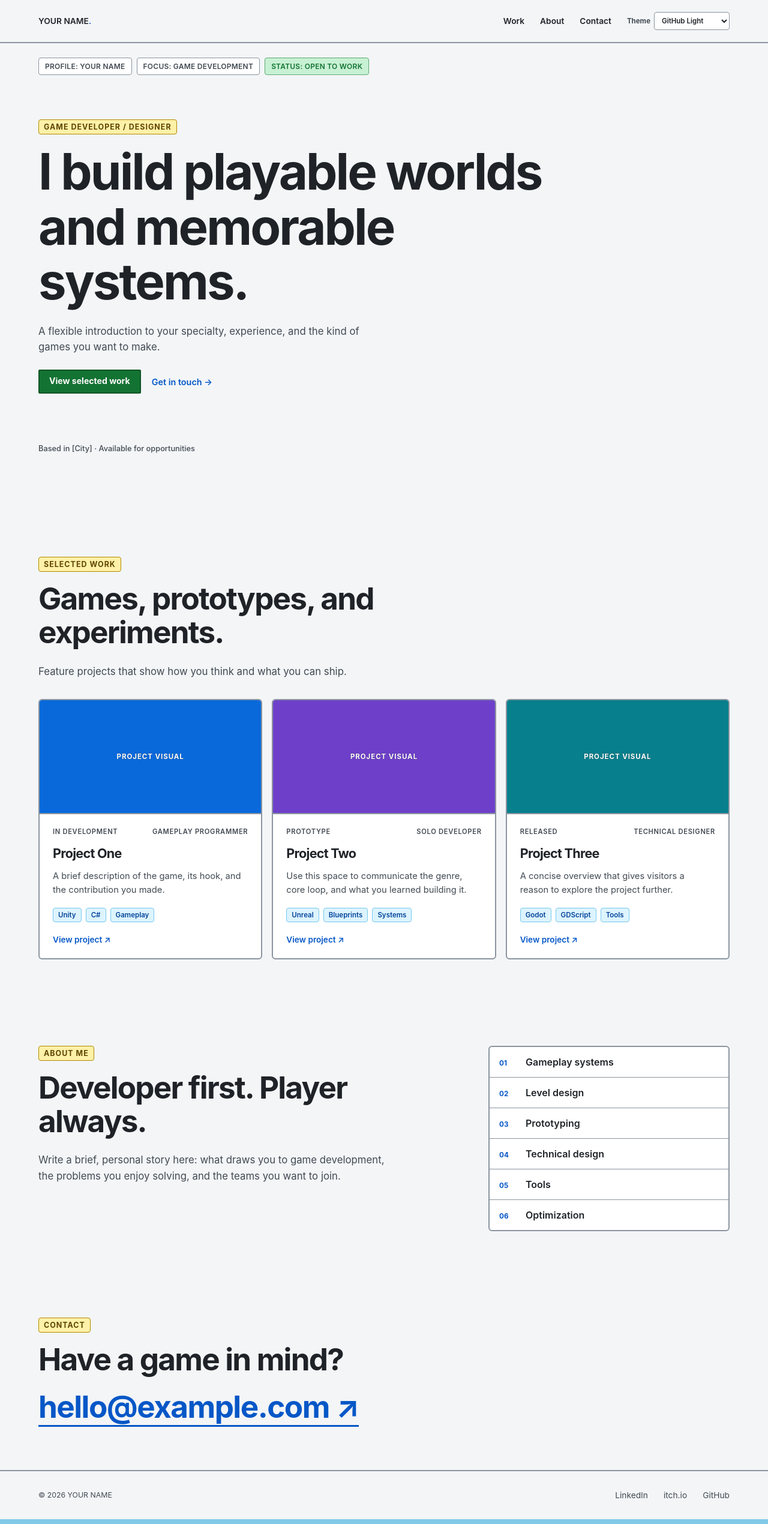
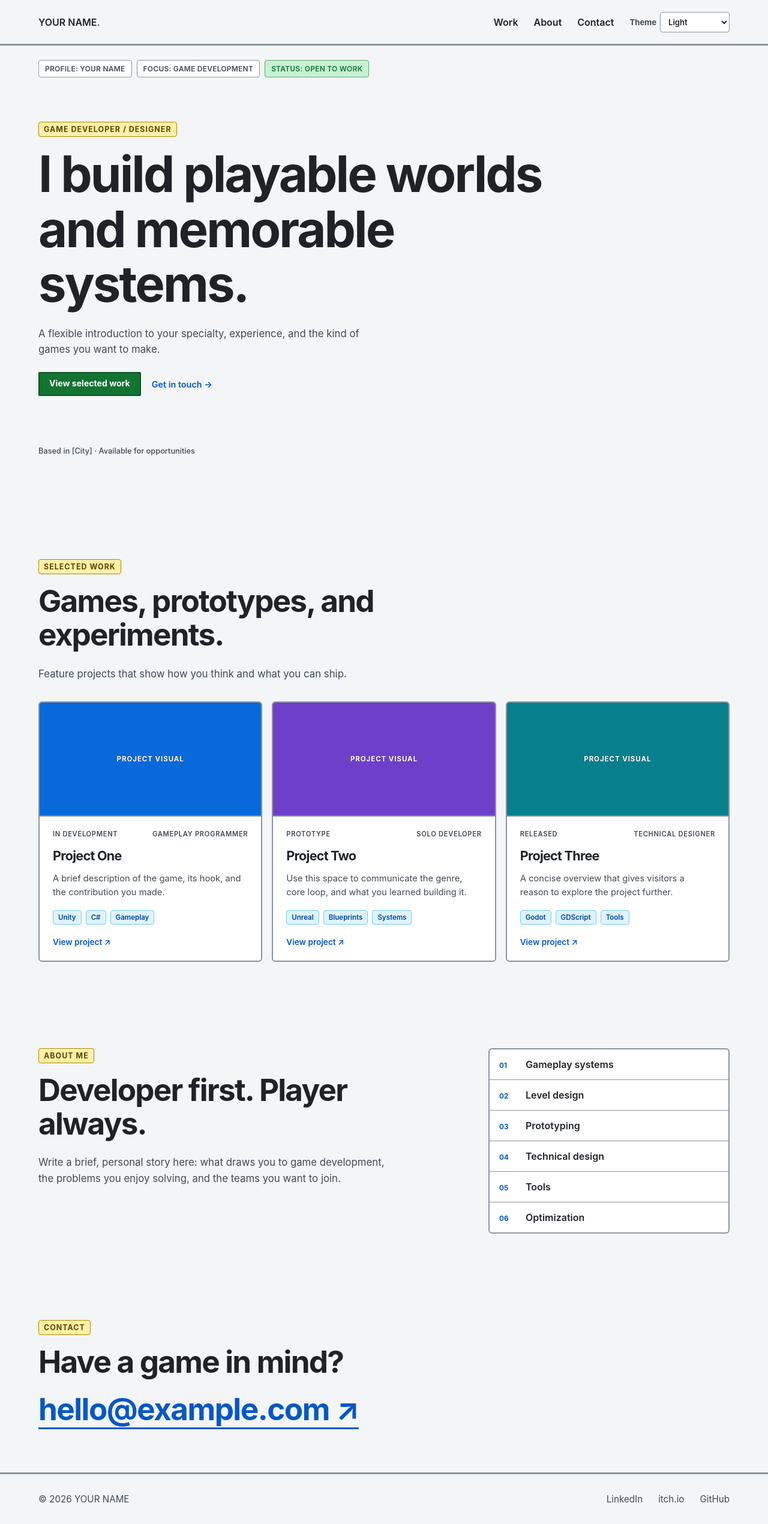
Before and after one commit to oxyenjoyer/PRTF, a React (Vite) app: page / in a window 1280 px wide. Shown: the whole page at 60% size. Built offline with nearby package versions, Linux system fonts and the light colour scheme.

Commit message:
Finalised themes and its stuff

```diff
--- a/src/App.tsx
+++ b/src/App.tsx
@@ -13,7 +13,7 @@ export default function App() {
   const [theme, setTheme] = useState<'light' | 'dark' | 'midnight'>('light')
 
   return <main className={`world theme-${theme}`}>
-    <nav className="nav container"><a className="brand" href="#top">YOUR NAME<span>.</span></a><div className="nav-tools"><a href="#work">Work</a><a href="#about">About</a><a href="#contact">Contact</a><label className="theme-picker">Theme<select value={theme} onChange={event => setTheme(event.target.value as typeof theme)} aria-label="Select portfolio theme"><option value="light">GitHub Light</option><option value="dark">GitHub Dark</option><option value="midnight">Midnight</option></select></label></div></nav>
+    <nav className="nav container"><a className="brand" href="#top">YOUR NAME<span>.</span></a><div className="nav-tools"><a href="#work">Work</a><a href="#about">About</a><a href="#contact">Contact</a><label className="theme-picker">Theme<select value={theme} onChange={event => setTheme(event.target.value as typeof theme)} aria-label="Select portfolio theme"><option value="light">Light</option><option value="dark">Dark</option><option value="midnight">Midnight</option></select></label></div></nav>
     {/* Edit these compact profile labels to match your role, focus, and availability. */}
     <div className="world-hud container"><span>PROFILE: YOUR NAME</span><span>FOCUS: GAME DEVELOPMENT</span><span>STATUS: OPEN TO WORK</span></div>
     <section className="hero container" id="top"><p className="eyebrow">Game developer / designer</p><h1>I build playable worlds and memorable systems.</h1><p className="lead">A flexible introduction to your specialty, experience, and the kind of games you want to make.</p><div className="actions"><a className="button" href="#work">View selected work</a><a href="#contact">Get in touch →</a></div><p className="meta">Based in [City] · Available for opportunities</p></section>
--- a/src/github-light.css
+++ b/src/github-light.css
@@ -6,7 +6,7 @@
 .nav.container,.world-hud.container,.hero.container,.section.container,.contact.container,footer.container{width:100vw;margin-left:calc(50% - 50vw);margin-right:calc(50% - 50vw);padding-left:clamp(24px,5vw,96px);padding-right:clamp(24px,5vw,96px)}
 
 /* Header and profile summary: edit the summary labels in App.tsx. */
-.container{width:min(1120px,calc(100% - 48px))}.nav{height:72px;border-bottom:2px solid var(--border);color:var(--ink)}.brand{font-size:1.05rem;font-weight:700;letter-spacing:0;-webkit-text-stroke:.2px var(--stroke-light);paint-order:stroke fill}.brand span{color:var(--accent)}.nav a{color:var(--ink);font-weight:600}.nav a:hover,footer a:hover{color:var(--accent);text-decoration:underline}.nav-tools{align-items:center}.theme-picker{display:flex;align-items:center;gap:6px;color:var(--muted);font-size:.72rem;font-weight:700}.theme-picker select{min-height:30px;padding:4px 26px 4px 8px;border:1px solid var(--border);border-radius:4px;background:var(--surface);color:var(--ink);font:inherit;font-weight:600;cursor:pointer}.theme-picker select:focus{outline:2px solid var(--accent);outline-offset:2px}.world-hud{display:flex;gap:8px;flex-wrap:wrap;margin-top:24px;color:var(--muted);font-size:.75rem;font-weight:600;letter-spacing:.02em}.world-hud span{padding:6px 10px;background:var(--surface);border:1px solid var(--border);border-radius:4px}.world-hud span:last-child{color:var(--success);background:var(--success-soft);border-color:#5caa70}
+.container{width:min(1120px,calc(100% - 48px))}.nav{height:76px;border-bottom:3px solid var(--border);color:var(--ink)}.brand{font-size:1.2rem;font-weight:700;letter-spacing:0;-webkit-text-stroke:.2px var(--stroke-light);paint-order:stroke fill}.brand span{color:var(--accent)}.nav a{color:var(--ink);font-size:1rem;font-weight:600}.nav a:hover,footer a:hover{color:var(--accent);text-decoration:underline}.nav-tools{align-items:center}.theme-picker{display:flex;align-items:center;gap:6px;color:var(--muted);font-size:.82rem;font-weight:700}.theme-picker select{min-height:34px;padding:5px 28px 5px 9px;border:1px solid var(--border);border-radius:4px;background:var(--surface);color:var(--ink);font:inherit;font-weight:600;cursor:pointer}.theme-picker select:focus{outline:2px solid var(--accent);outline-offset:2px}.world-hud{display:flex;gap:8px;flex-wrap:wrap;margin-top:24px;color:var(--muted);font-size:.75rem;font-weight:600;letter-spacing:.02em}.world-hud span{padding:6px 10px;background:var(--surface);border:1px solid var(--border);border-radius:4px}.world-hud span:last-child{color:var(--success);background:var(--success-soft);border-color:#5caa70}
 
 /* Hero copy is intentionally flat; a thin dark stroke only strengthens the large display headline. */
 .hero{min-height:500px;padding:74px 0 88px}.eyebrow{display:inline-block;padding:4px 8px;background:var(--highlight);border:1px solid #b08800;border-radius:4px;color:#5f4500;font-size:.78rem;font-weight:700;letter-spacing:.08em}.hero h1,h2,.card h3{color:var(--ink);font-family:inherit;font-weight:700;letter-spacing:-.035em;line-height:1.1;-webkit-text-stroke:.3px var(--stroke-light);paint-order:stroke fill}.hero h1{-webkit-text-stroke:.45px var(--stroke-light)}.lead,.intro{color:var(--muted);font-size:1.05rem;font-weight:400;line-height:1.6}.meta{color:var(--muted);font-weight:500}
@@ -18,11 +18,11 @@
 .section,.contact{padding:72px 0;border-top:0;background:transparent}.projects{gap:16px;margin-top:32px}.card{background:var(--surface);border:2px solid var(--border);border-radius:6px;overflow:hidden}.card:hover{border-color:var(--ink);background:var(--surface-muted)}.art{height:190px;border-bottom:2px solid var(--border);color:#fff;font-size:.72rem;font-weight:700;letter-spacing:.08em;-webkit-text-stroke:.3px var(--stroke-dark);paint-order:stroke fill}.art-1{background:#0969da}.art-2{background:#6e40c9}.art-3{background:#087f8c}.card-body{padding:22px;background:transparent}.topline{color:var(--muted);font-size:.7rem;font-weight:600}.card h3{font-size:1.35rem;margin:18px 0 8px}.card p{color:var(--muted);font-size:.92rem}.tags{margin:18px 0}.tags span{padding:4px 8px;background:var(--tag-bg);border:1px solid var(--tag-border);border-radius:4px;color:var(--tag-ink);font-size:.72rem;font-weight:600}.card a{color:var(--accent);font-weight:600}.card a:hover{color:var(--accent-hover);text-decoration:underline}
 
 /* Skills and contact remain distinct without texture or raised surfaces. */
-.about{gap:80px}.skills{border:2px solid var(--border);background:var(--surface);border-radius:6px}.skills p{padding:15px 16px;border-bottom:1px solid var(--border);color:var(--ink);font-weight:600}.skills span{color:var(--accent);font-weight:700}.contact>a{color:var(--accent);border-bottom:3px solid var(--accent);font-family:inherit;font-weight:700;letter-spacing:-.03em;-webkit-text-stroke:.2px var(--stroke-light);paint-order:stroke fill}.contact>a:hover{color:var(--accent-hover);border-color:var(--accent-hover)}footer{padding:32px 0;border-top:2px solid var(--border);background:transparent;color:var(--muted)}a:focus-visible{outline:3px solid #fd8c73;outline-offset:3px}
+.about{gap:80px}.skills{border:2px solid var(--border);background:var(--surface);border-radius:6px}.skills p{padding:15px 16px;border-bottom:1px solid var(--border);color:var(--ink);font-weight:600}.skills span{color:var(--accent);font-weight:700}.contact>a{color:var(--accent);border-bottom:3px solid var(--accent);font-family:inherit;font-weight:700;letter-spacing:-.03em;-webkit-text-stroke:.2px var(--stroke-light);paint-order:stroke fill}.contact>a:hover{color:var(--accent-hover);border-color:var(--accent-hover)}footer{padding:32px 0;border-top:3px solid var(--border);background:transparent;color:var(--muted);font-size:.95rem}footer a{font-size:.95rem}a:focus-visible{outline:3px solid #fd8c73;outline-offset:3px}
 
 /* Theme palettes: add a matching option in App.tsx when introducing another theme. */
 /* Midnight is intentionally pitch black; use its bright accents only for interactive or status elements. */
 .theme-dark{--canvas:#0d1117;--surface:#161b22;--surface-muted:#21262d;--border:#484f58;--ink:#f0f6fc;--muted:#b1bac4;--accent:#58a6ff;--accent-hover:#79c0ff;--accent-soft:#0c2d6b;--success:#238636;--success-soft:#123d22;--highlight:#3d2e00;--tag-bg:#0c2d6b;--tag-border:#58a6ff;--tag-ink:#dbeafe;--stroke-light:#0d1117;--stroke-dark:#0d1117}.theme-midnight{--canvas:#000000;--surface:#0a0a0a;--surface-muted:#151515;--border:#4a4a4a;--ink:#ffffff;--muted:#c7c7c7;--accent:#65b7ff;--accent-hover:#a8d8ff;--accent-soft:#102d47;--success:#4ade80;--success-soft:#123b25;--highlight:#3b2b5c;--tag-bg:#102d47;--tag-border:#65b7ff;--tag-ink:#e6f3ff;--stroke-light:#000000;--stroke-dark:#000000}
 .theme-dark .eyebrow{color:#f9d86c;border-color:#b88600}.theme-midnight .eyebrow{color:#f0e7ff;border-color:#a78bfa;background:#211635}.theme-dark .world-hud span:last-child,.theme-midnight .world-hud span:last-child{border-color:var(--success);color:#91e5aa}.theme-dark .button{border-color:#2ea043}.theme-midnight .button{background:#1976d2;border-color:#65b7ff;color:#fff}.theme-midnight .button:hover{background:#2387e6;border-color:#a8d8ff}.theme-midnight .art-1{background:#1565c0}.theme-midnight .art-2{background:#6d28d9}.theme-midnight .art-3{background:#00838f}.theme-dark .art-1{background:#1f6feb}.theme-dark .art-2{background:#8957e5}.theme-dark .art-3{background:#1f9aac}
-@media(max-width:760px){.container{width:100%}.nav.container,.world-hud.container,.hero.container,.section.container,.contact.container,footer.container{padding-left:16px;padding-right:16px}.nav{height:64px}.nav div{gap:16px}.world-hud{margin-top:16px}.hero{min-height:auto;padding-top:56px;padding-bottom:64px}.section,.contact{padding-top:56px;padding-bottom:56px}.projects,.about{grid-template-columns:1fr}.about{gap:32px}.art{height:170px}footer{padding-top:28px;padding-bottom:28px}}
+@media(max-width:760px){.container{width:100%}.nav.container,.world-hud.container,.hero.container,.section.container,.contact.container,footer.container{padding-left:16px;padding-right:16px}.nav{height:68px}.nav div{gap:16px}.world-hud{margin-top:16px}.hero{min-height:auto;padding-top:56px;padding-bottom:64px}.section,.contact{padding-top:56px;padding-bottom:56px}.projects,.about{grid-template-columns:1fr}.about{gap:32px}.art{height:170px}footer{padding-top:28px;padding-bottom:28px}}
 @media(max-width:540px){.nav{height:auto;min-height:64px;padding-top:14px;padding-bottom:14px;align-items:flex-start}.nav-tools{flex-wrap:wrap;justify-content:flex-end}.theme-picker{width:100%;justify-content:flex-end}.nav a,footer a{font-size:.8rem}.world-hud span{width:100%}}
```
Also changed, not shown: 5 other files (tests, documents, lock files or other folders).
